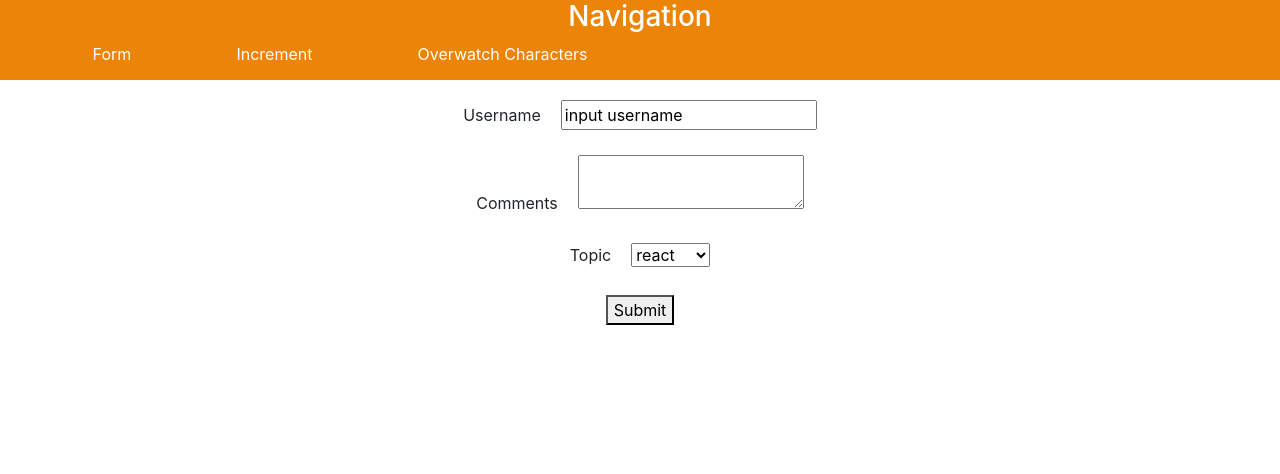
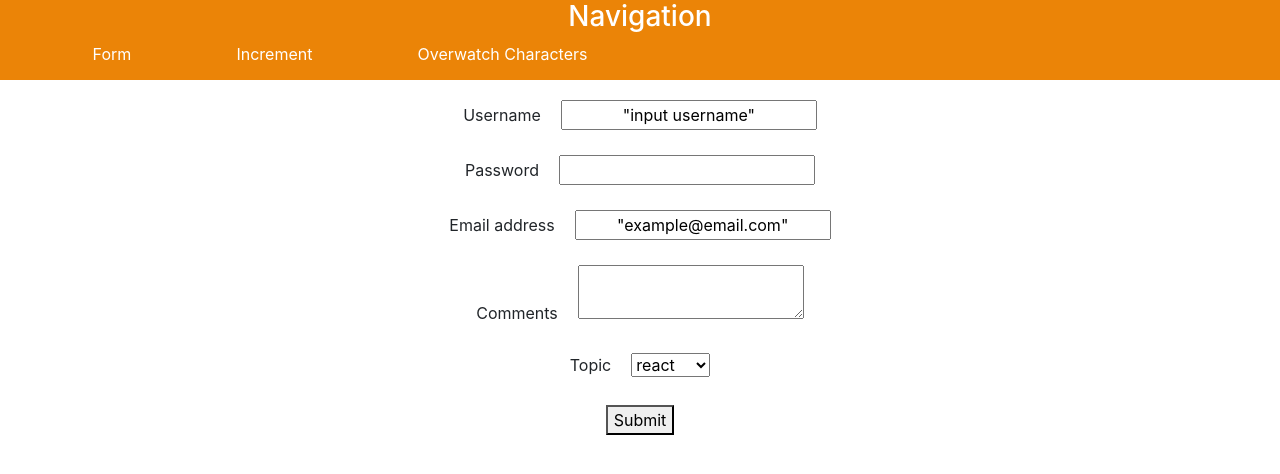
Before and after one commit to DarinSoed/react_playground, a React (Create React App) app: page /form in a window 1280 px wide. Shown: the top 474 px of the page. Built offline with nearby package versions, Linux system fonts and the light colour scheme.

Commit message:
give up on the overwatch api stuff but fix the form instead

```diff
--- a/package.json
+++ b/package.json
@@ -1,5 +1,5 @@
 {
-  "name": "counter-app",
+  "name": "react_playground",
   "version": "0.1.0",
   "private": true,
   "dependencies": {
@@ -7,6 +7,7 @@
     "@testing-library/react": "^9.5.0",
     "@testing-library/user-event": "^7.2.1",
     "bootstrap": "^4.5.2",
+    "http-proxy-middleware": "^1.0.5",
     "react": "^16.13.1",
     "react-dom": "^16.13.1",
     "react-router-dom": "^5.2.0",
--- a/src/components/character.jsx
+++ b/src/components/character.jsx
@@ -1,16 +1,22 @@
 import "./../App.css";
 import React, { useState, useEffect } from "react";
 
-function Character() {
-  useEffect(() => {}, []);
+function Character({ match }) {
+  useEffect(() => {
+    fetchCharacter();
+    console.log("match: ", match);
+  }, []);
 
-  //   const [character, setCharacter] = useState({});
+  const [character, setCharacter] = useState({});
 
-  return (
-    <div>
-      <h1>Character</h1>
-    </div>
-  );
+  const fetchCharacter = async () => {
+    const data = await fetch(`https://best-overwatch-api.herokuapp.com/heroes`);
+    const character = await data.json();
+    setCharacter(character[match.params.id]);
+    console.log(setCharacter);
+  };
+
+  return <div></div>;
 }
 
 export default Character;
--- a/src/components/form.jsx
+++ b/src/components/form.jsx
@@ -6,12 +6,17 @@ const labelSyle = {
 const divStyle = {
   marginTop: "20px",
 };
+const inputStyle = {
+  textAlign: "center",
+};
 class Form extends Component {
   constructor(props) {
     super(props);
 
     this.state = {
-      username: "input username",
+      username: `"input username"`,
+      password: "",
+      email: `"example@email.com"`,
       comment: "",
       topic: "react",
     };
@@ -26,23 +31,54 @@ class Form extends Component {
   handleTopicChange = (event) => {
     this.setState({ topic: event.target.value });
   };
+  handleEmailChange = (event) => {
+    this.setState({ email: event.target.value });
+  };
+  handlePasswordChange = (event) => {
+    this.setState({ password: event.target.value });
+  };
   handleSubmit = (event) => {
-    alert(`${this.state.username} ${this.state.comment} ${this.state.topic}`);
+    alert(
+      `${this.state.username} ${this.state.comment} ${this.state.topic} ${this.state.password} ${this.state.email}`
+    );
     event.preventDefault();
   };
 
   render() {
-    const { username, comments, topic } = this.state;
+    const { username, password, email, comments, topic } = this.state;
     return (
       <form style={{ textAlign: "center" }} onSubmit={this.handleSubmit}>
         <div style={divStyle}>
           <label style={labelSyle}>Username</label>
           <input
+            style={inputStyle}
             type="text"
+            className="form-username"
             value={username}
             onChange={this.handleUsernameChange}
           />
         </div>
+        <div style={divStyle}>
+          <label style={labelSyle}>Password</label>
+          <input
+            style={inputStyle}
+            value={password}
+            type="password"
+            className="form-password"
+            onChange={this.handlePasswordChange}
+          />
+        </div>
+        <div style={divStyle}>
+          <label style={labelSyle}>Email address</label>
+          <input
+            style={inputStyle}
+            value={email}
+            type="email"
+            className="form-email"
+            onChange={this.handleEmailChange}
+          />
+        </div>
+
         <div style={divStyle}>
           <label style={labelSyle}>Comments</label>
           <textarea
```
Also changed, not shown: 2 other files (tests, documents, lock files or other folders).
